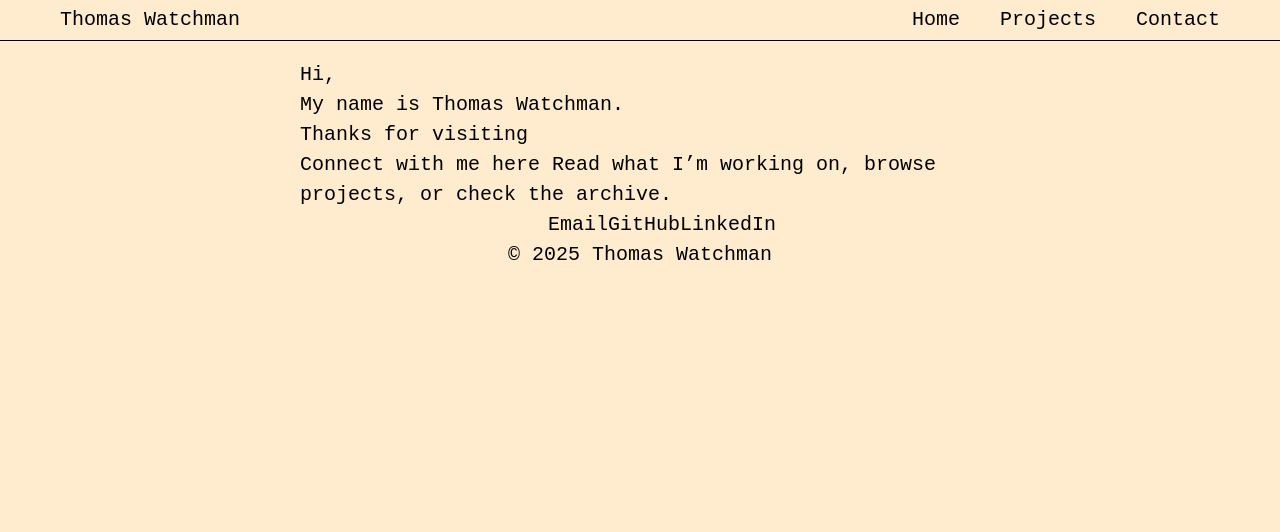
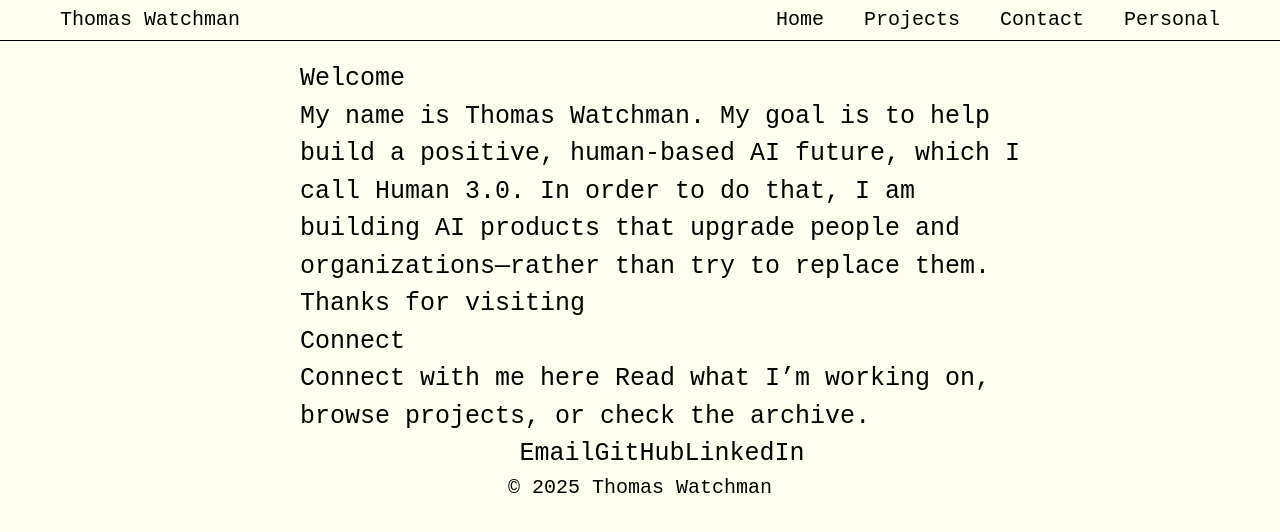
Before and after one commit to thomas12121212/PersonalWebsite, a React (Vite) app: page / in a window 1280 px wide. Shown: the top 532 px of the page. Built offline with nearby package versions, Linux system fonts and the light colour scheme.

Commit message:
fixed navbar

```diff
--- a/src/App.css
+++ b/src/App.css
@@ -14,7 +14,7 @@
   justify-content: space-between;
   align-items: center;
   padding: 1rem 2rem;
-  background-color: blanchedalmond;
+  background-color: ivory;
   z-index: 1000;
 }
 
@@ -24,6 +24,7 @@
 
 .main{
   padding-top: 3rem;
+  font-size: 1.25rem;
 }
 
 
@@ -35,3 +36,11 @@ p {
   width: 80%;
   padding-left: 15rem;
 }
+
+.nav-logo:hover {
+  color: darkgray;
+}
+
+.nav-links> :hover{
+  color: darkgray ;
+}
--- a/src/App.jsx
+++ b/src/App.jsx
@@ -13,13 +13,12 @@ export default function App() {
                 <NavLink to="/" end>Home</NavLink>
                 <NavLink to="/projects">Projects</NavLink>
                 <NavLink to="/contact">Contact</NavLink>
+                <NavLink to="/personal">Personal</NavLink>
             </nav>
         </header>
-
-        <main className="main">
-            <Outlet/>
-        </main>
-
+            <main className="main">
+                <Outlet/>
+            </main>
         <footer className="footer">
             © {new Date().getFullYear()} Thomas Watchman
         </footer>
--- a/src/index.css
+++ b/src/index.css
@@ -15,10 +15,9 @@
   /* Dark/light theme options */
   color-scheme: dark;
   color: black;
-  background-color: blanchedalmond;
+  background-color: ivory;
 }
 
-/* Make sure the app takes up the full screen */
 html, body, #root {
   height: 100%;
   width: 100%;
@@ -31,7 +30,7 @@ a {
 }
 
 a:hover {
-  text-decoration: underline;
+  text-decoration: gray;
 }
 
 /* Optional scrollbar customization */
--- a/src/main.jsx
+++ b/src/main.jsx
@@ -5,6 +5,7 @@ import App from './App.jsx'
 import Home from './pages/Home.jsx'
 import Projects from './pages/Projects.jsx'
 import Contact from './pages/Contact.jsx'
+import Personal from './pages/Personal.jsx'
 import './index.css'
 
 // Works at "/" in dev and "/PersonalWebsite/" in prod
@@ -17,6 +18,7 @@ const router = createBrowserRouter(
         { index: true, element: <Home /> },
         { path: 'projects', element: <Projects /> },
         { path: 'contact', element: <Contact /> },
+          { path: 'personal', element: <Personal /> },
       ],
     },
   ],
--- a/src/pages/Home.jsx
+++ b/src/pages/Home.jsx
@@ -3,10 +3,14 @@ export default function Home() {
       <>
           <main>
               <div className="paragraph">
-                  <p>Hi,
-                      <br></br> My name is Thomas Watchman.
-                      <br></br> Thanks for visiting
-                      <br></br> Connect with me here
+                  <p> Welcome <br></br>
+                      My name is Thomas Watchman. My goal is to help build a positive,
+                      human-based AI future, which I call Human 3.0.
+                      In order to do that, I am building AI products
+                      that upgrade people and organizations—rather than try to replace them.
+                      <br></br>Thanks for visiting<br></br>
+                      Connect
+                      <br></br>Connect with me here
                       Read <a href="#">what I’m working on</a>, browse <a href="#">projects</a>,
                       or check the <a href="#">archive</a>.
                   </p>
--- /dev/null
+++ b/src/pages/Personal.jsx
@@ -0,0 +1,9 @@
+export default function Personal() {
+  return (
+    <>
+      <h1>Personal</h1>
+      <p>hi
+      </p>
+    </>
+  )
+}
```
